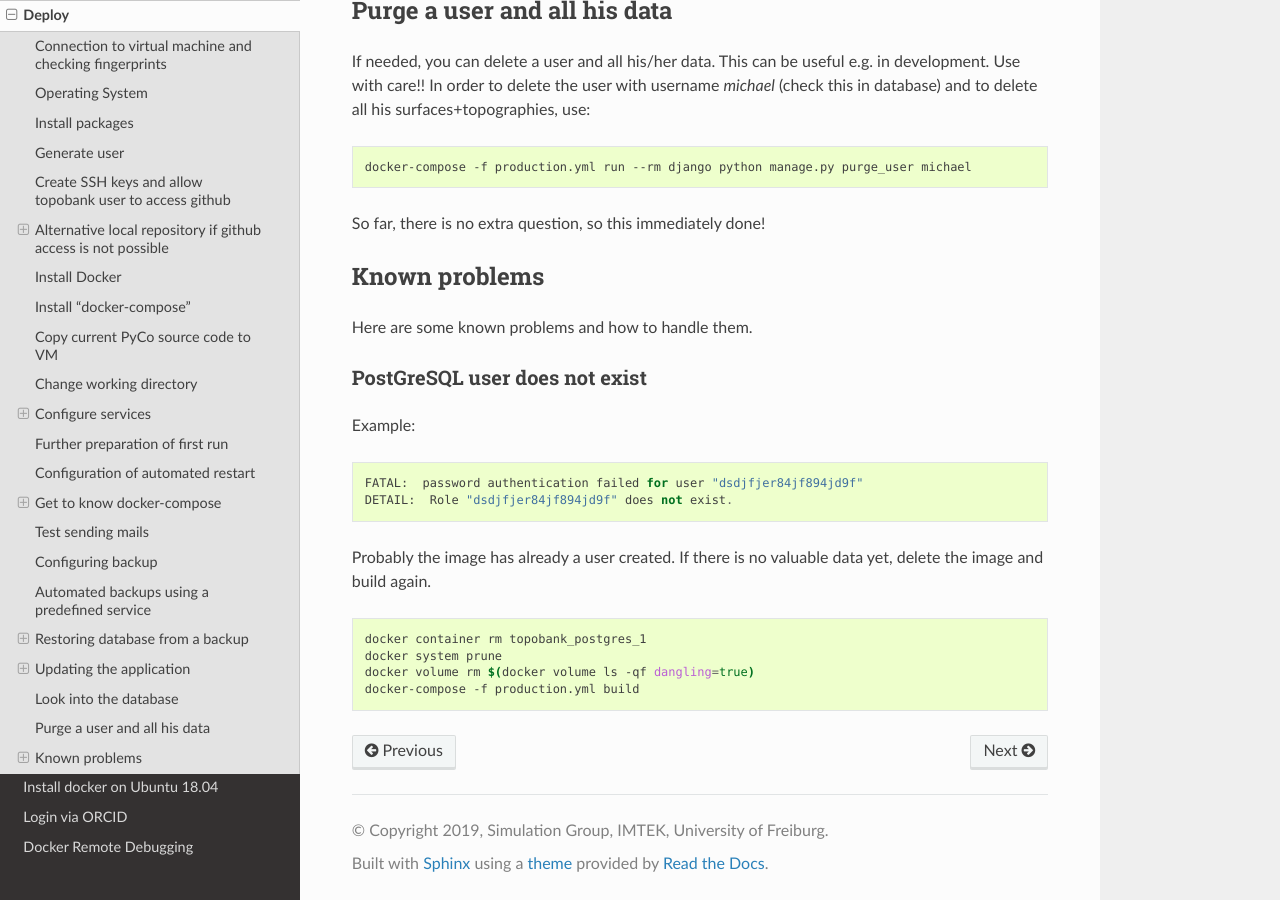
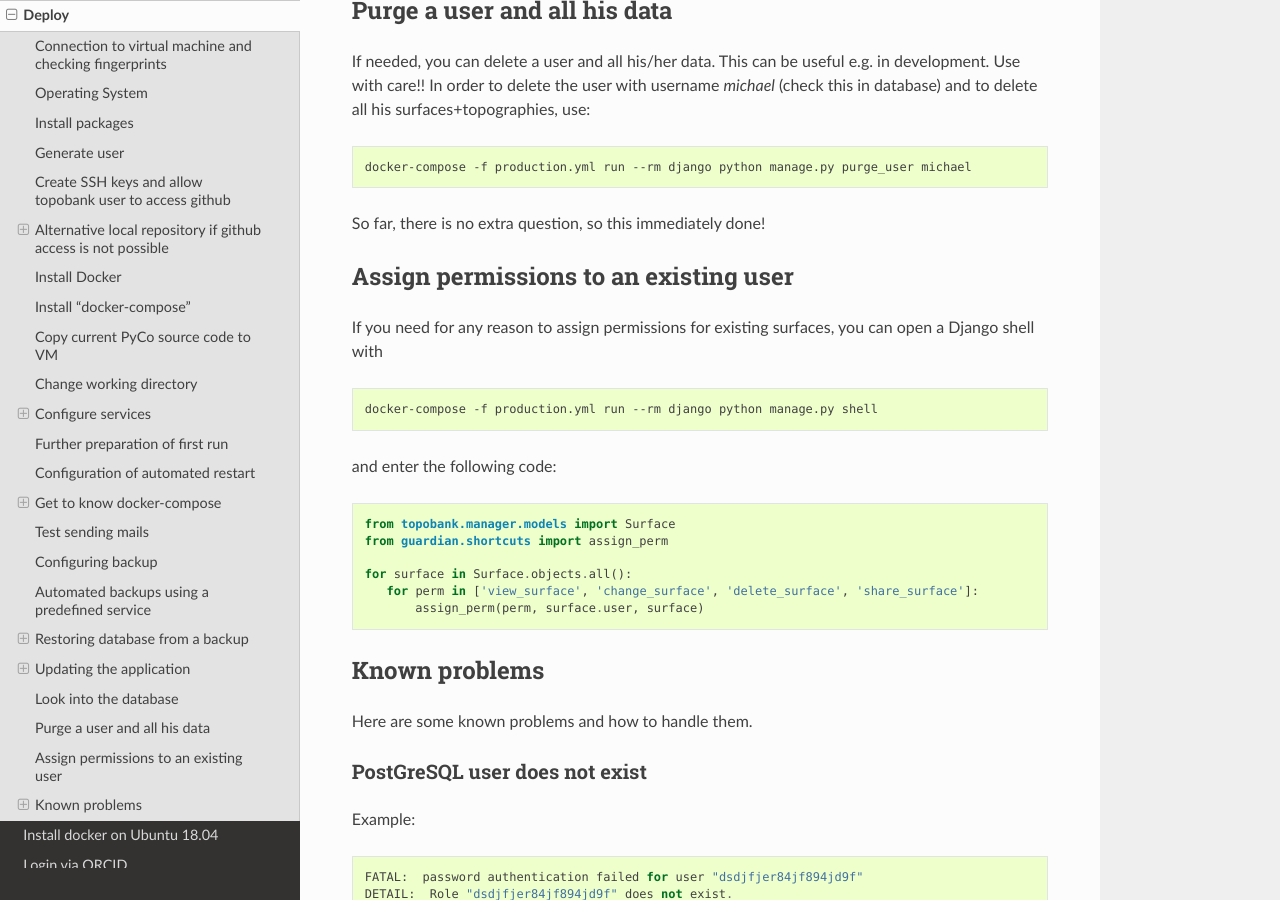
Before and after one commit to ContactEngineering/topobank, a Sphinx documentation site: the page built from docs/deploy.rst, in a window 1280 px wide and 900 px high, scrolled down 20053 px. Built offline with Sphinx 7.4.7 and the Read the Docs theme 2.0.0, drawn with Linux system fonts in a browser that asks for light colours.

Commit message:
DOC: Add a note about code to assign permissions afterwards.

```diff
--- a/docs/deploy.rst
+++ b/docs/deploy.rst
@@ -1051,6 +1051,29 @@ and to delete all his surfaces+topographies, use:
 
 So far, there is no extra question, so this immediately done!
 
+Assign permissions to an existing user
+--------------------------------------
+
+If you need for any reason to assign permissions for existing surfaces,
+you can open a Django shell with
+
+.. code:: bash
+
+   docker-compose -f production.yml run --rm django python manage.py shell
+
+and enter the following code:
+
+.. code:: python
+
+   from topobank.manager.models import Surface
+   from guardian.shortcuts import assign_perm
+
+   for surface in Surface.objects.all():
+      for perm in ['view_surface', 'change_surface', 'delete_surface', 'share_surface']:
+          assign_perm(perm, surface.user, surface)
+
+
+
 Known problems
 --------------
 
```
